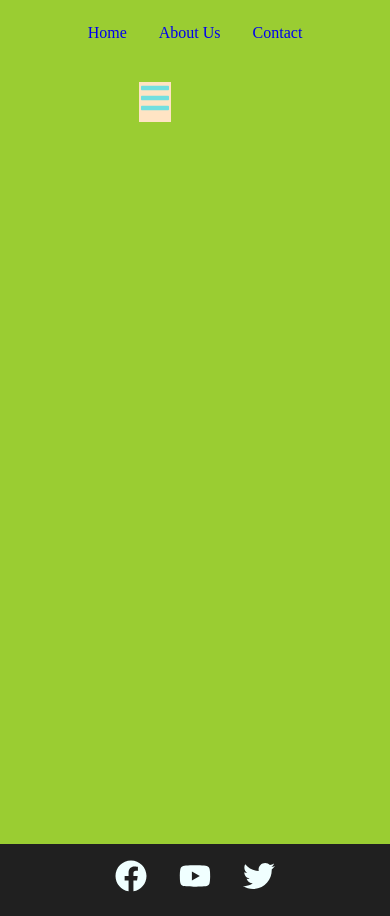
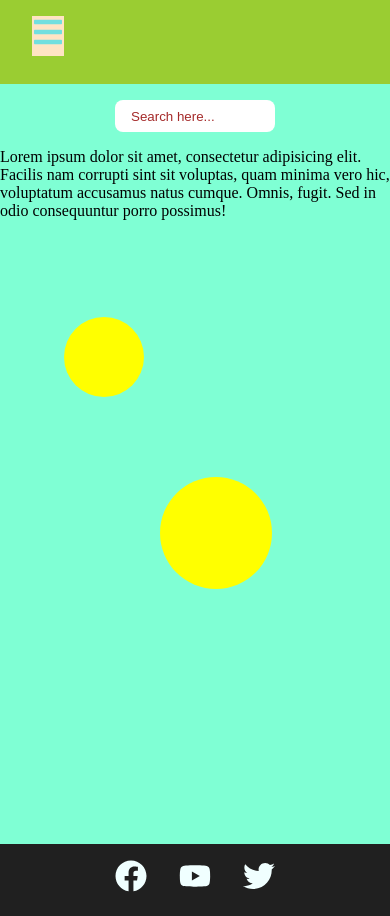
Before and after one commit to KartikeeChaudhari/Responsive_website, a React (Create React App) app in the folder navbarsite/: page / in a window 390 px wide. Built offline with nearby package versions, Linux system fonts and the light colour scheme.

Commit message:
Completed

```diff
--- a/navbarsite/src/Header.css
+++ b/navbarsite/src/Header.css
@@ -94,31 +94,84 @@ footer{
         list-style: none;
         text-decoration: none;
         display: block;
-        height: 100vh;
+        height: 10vh;
         background-color: yellowgreen;
         text-align: center;
 
     }
 
-    .container nav ul li{
-
+    .container nav ul{
+       position: absolute;
         transition: .9s ease;
+        background-color: yellowgreen;
+        margin-top: 4rem;
+        height: 100vh;
+        width: 100%;
+        right:50rem;
 
     }
-    .container nav ul li a{
+    .container nav .nav_toggle{
+        right: 0;
+    }
+    .container nav ul li{
         text-decoration: none;
          display: block;
-
     }
     .container .toggle_button button{
         font-size: 2rem;
         display:block;
-        text-align: center;
-        margin-right:5rem;
+        position: absolute;
+        margin:1rem 0 0 2rem;
         border: white;
         color: rgb(114, 223, 223);
+        cursor: pointer;
     }
-    .search,.main_content,.circle,.circle2{
-        display: none;
+    .search{
+        margin-top: 1rem;
+        text-align: center;
     }
+    .search input{
+        height: 2rem;
+        width: 10rem;
+        border-radius: 0.5rem;
+        border: none;
+        outline: none;
+    }
+    .search input::placeholder{
+        color: brown;
+        padding: 1rem;
+        margin: 1rem;
+    }
+    .circle{
+        background-color: yellow;
+        border-radius: 100%;
+        height: 5rem;
+        width: 5rem;
+        margin-left: 4rem;
+    }
+    .circle2{
+        background-color: yellow;
+        border-radius: 100%;
+        height: 7rem;
+        width: 7rem;
+        margin:5rem 0rem 0rem 10rem;
+
+    }
+
+    .main_content{
+        /* height: 100vh; */
+        width: 100%;
+        margin:1rem auto auto auto;
+    }
+    footer{
+        color:azure;
+        background-color: rgb(32, 32, 32);
+        font-size: 2rem;
+        text-align: center;
+
+    }
+    .facebook,.youtube,.twitter{
+        margin: 1rem;
+    }
+
 }
--- a/navbarsite/src/Header.jsx
+++ b/navbarsite/src/Header.jsx
@@ -1,26 +1,30 @@
-import React from 'react'
+import React ,{useRef}from 'react'
 import './Header.css';
 import { FaFacebook,FaYoutube,FaTwitter,FaBars} from "react-icons/fa";
 
 
 const Header = () => {
+    const navClass=useRef();
     const handleButton=()=>{
-        alert('');
+
+       navClass.current.classList.toggle('nav_toggle');
+
     }
   return (
    <>
     <header>
         <div className='container'>
         <nav>
-        <ul>
+        <ul  ref={navClass}>
             <li><a href='#'>Home</a></li>
             <li><a href='#'>About Us</a></li>
             <li><a href='#'>Contact</a></li>
-            <li className='toggle_button'>
+
+        </ul>
+        <div className='toggle_button'>
             <button onClick={handleButton}><FaBars /></button>
 
-            </li>
-        </ul>
+            </div>
 
 
         </nav>
```
